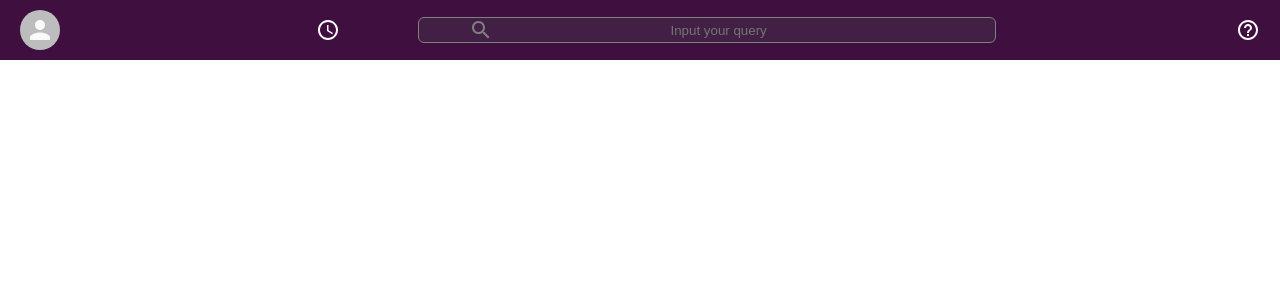
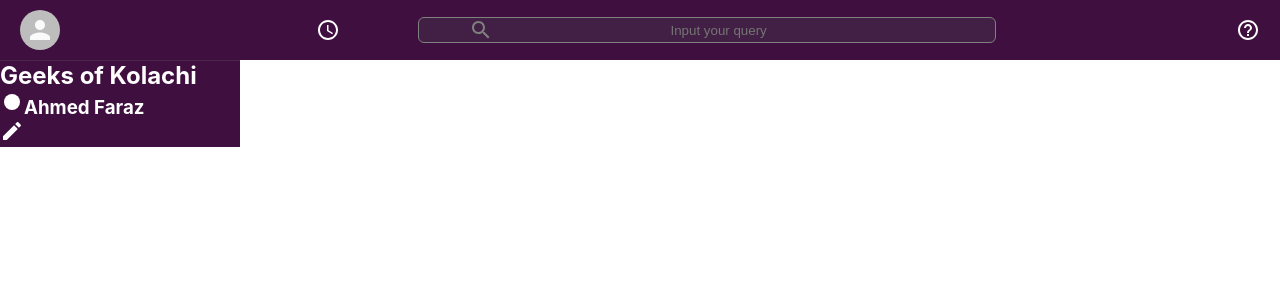
Before and after one commit to Ahmiii/slack-clone, a React (Create React App) app: page / in a window 1280 px wide. Shown: the top 300 px of the page. Built offline with nearby package versions, Linux system fonts and the light colour scheme.

Commit message:
Impliment Sidebar Header

```diff
--- a/src/App.js
+++ b/src/App.js
@@ -1,12 +1,13 @@
 import React from "react";
 import "./App.css";
 import Header from "./components/Header/Header";
+import SideBar from "./components/Sidebar/SideBar";
 
 function App() {
   return (
     <div className="App">
       <Header />
-      {/* sidebar */}
+      <SideBar />
       {/* react-router */}
     </div>
   );
--- /dev/null
+++ b/src/components/Sidebar/SideBar.css
@@ -0,0 +1,6 @@
+.sidebar {
+  background-color: var(--slack-color);
+  color: white;
+  border-top: 1px solid #49274b;
+  max-width: 240px;
+}
--- /dev/null
+++ b/src/components/Sidebar/SideBar.jsx
@@ -0,0 +1,12 @@
+import React from "react";
+import SideBarHeader from "./SideBarHeader/SidebarHeader";
+import "./SideBar.css";
+
+const Sidebar = () => {
+  return (
+    <div className="sidebar">
+      <SideBarHeader />
+    </div>
+  );
+};
+export default Sidebar;
--- /dev/null
+++ b/src/components/Sidebar/SideBarHeader/SidebarHeader.jsx
@@ -0,0 +1,22 @@
+import React from "react";
+import FiberManualRecordIcon from "@material-ui/icons/FiberManualRecord";
+import CreateIcon from "@material-ui/icons/Create";
+
+const SidebarHeader = () => {
+  return (
+    <div className="sidebar__header">
+      <div className="sidebar__info">
+        <h2>Geeks of Kolachi</h2>
+        <h3>
+          <FiberManualRecordIcon />
+          Ahmed Faraz
+        </h3>
+        <div>
+          <CreateIcon />
+        </div>
+      </div>
+    </div>
+  );
+};
+
+export default SidebarHeader;
```
Also changed, not shown: src/components/Sidebar/SideBarHeader/sidebarHeader.css (added).
